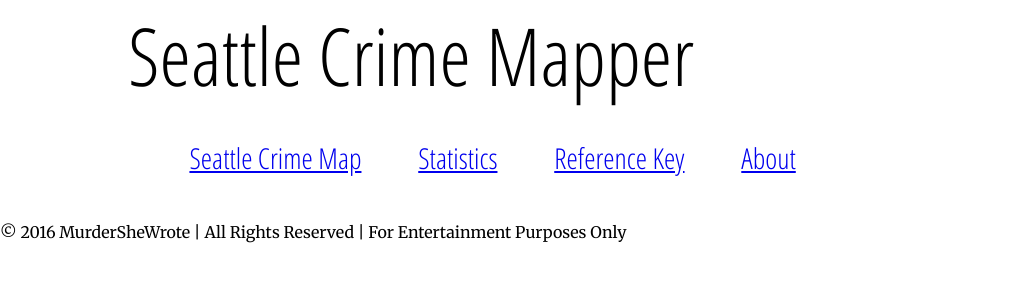
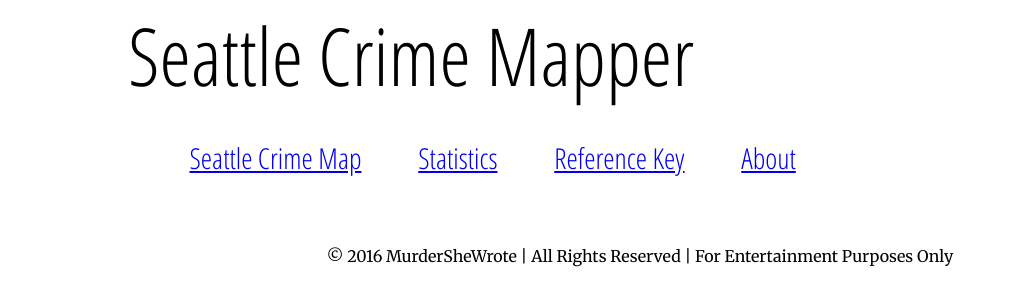
Before and after one commit to MurderSheWrote/MurderSheWroteSeattle, a Python web app: template crimemapper/templates/index.html in a window 1280 px wide. Shown: the top 306 px of the page, without its empty margins (0-1014 px from the left). Run offline with Jinja, Linux system fonts and the light colour scheme; the template is opened without the code that fills it, so the values that code supplies are empty.

Commit message:
Fixed footer.  Need to change the other pages.

```diff
--- a/crimemapper/static/styles.css
+++ b/crimemapper/static/styles.css
@@ -90,5 +90,7 @@ p{
 }
 
 footer {
-    display: inline-block;
+    display: block;
+    text-align: center;
+    padding-top: 1.5em;
 }
```
